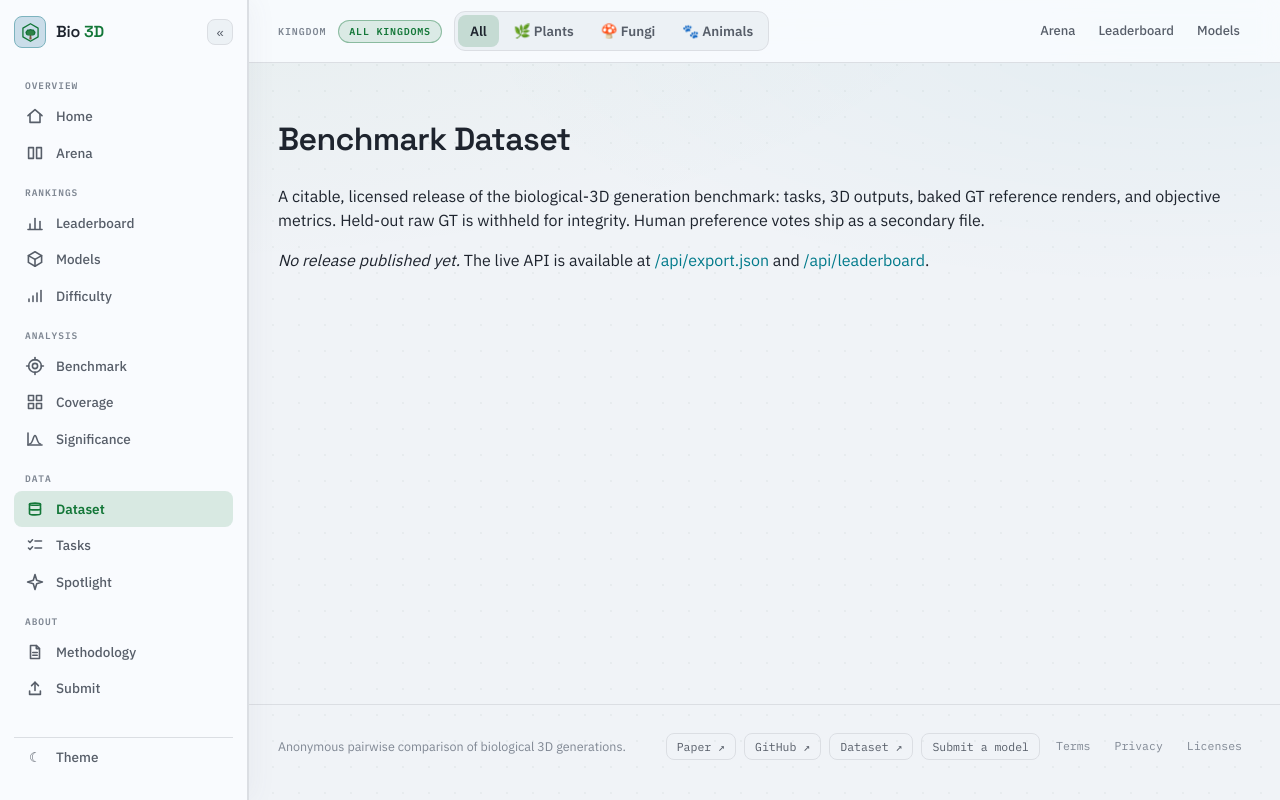
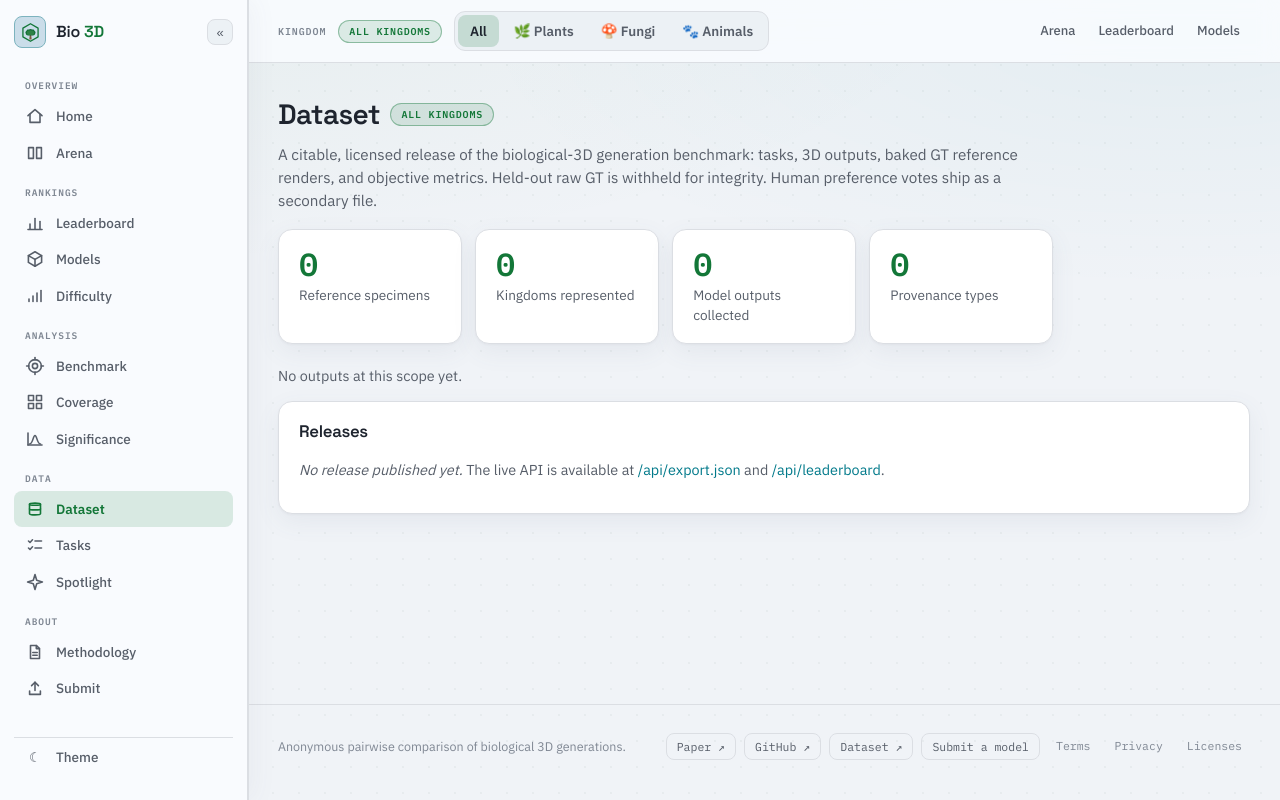
Before and after one commit to musharna/bio3d-arena, a FastAPI app: page /dataset in a window 1280 px wide. Run offline with FastAPI, Linux system fonts and the light colour scheme; some libraries are stand-ins or nearby versions.

Commit message:
feat(design): re-skin Dataset page to v2 + composition builder (task 17)
Add app.dataset.dataset_composition(db, category_ids) — stat-card counts
(reference specimens, kingdoms represented, model outputs, provenance types)
and server-computed "by kingdom" / "by tier" segmented-bar breakdowns, all
sourced from existing ReconTask/ModelOutput/TaskDifficulty/Category tables
via kingdoms.KINGDOM_OF (nothing fabricated). Wire it into the /dataset route,
scoped by request.state.kingdom, and restyle dataset.html to the v2 token set
(stat-card grid, panel-wrapped sections, scope pill) while keeping the
existing releases list + API links.

Co-Authored-By: Claude Opus 4.8 <noreply@anthropic.com>
Claude-Session: https://claude.ai/code/session_01RBu1Gn6emZ3cNwmeYBXvrU

```diff
--- a/app/main.py
+++ b/app/main.py
@@ -28,6 +28,7 @@ from sqlalchemy.orm import Session
 
 from . import (
     config,
+    dataset,
     difficulty,
     fidelity,
     ingest,
@@ -1116,7 +1117,11 @@ def dataset_page(request: Request, db: Session = Depends(get_db)):
             vf = d / "VERSION"
             if d.is_dir() and vf.is_file():
                 releases.append({"version": d.name, "version_text": vf.read_text()})
-    return templates.TemplateResponse(request, "dataset.html", {"releases": releases})
+    k_ids = kingdoms.category_ids_for_kingdom(db, request.state.kingdom)
+    composition = dataset.dataset_composition(db, k_ids)
+    return templates.TemplateResponse(
+        request, "dataset.html", {"releases": releases, "composition": composition}
+    )
 
 
 @app.get("/methodology", response_class=HTMLResponse)
--- a/app/static/style.css
+++ b/app/static/style.css
@@ -2921,3 +2921,119 @@ details.group[open] > summary.group-title::before {
   color: var(--win);
   font-weight: 700;
 }
+
+/* === Dataset (Task 17) — stat-card grid (own namespace so a future Coverage restyle
+   doesn't ripple here) + segmented composition bars for "by kingdom" / "by tier",
+   server-computed widths (no JS). === */
+.ds-stat-grid {
+  display: grid;
+  grid-template-columns: repeat(auto-fill, minmax(180px, 1fr));
+  gap: 0.85rem;
+  margin: 0 0 1.3rem;
+}
+.ds-stat-card {
+  background: var(--panel);
+  border: 1px solid var(--border);
+  border-radius: var(--r-card);
+  box-shadow: var(--shadowCard);
+  padding: 1.1rem 1.25rem;
+  display: flex;
+  flex-direction: column;
+  gap: 0.3rem;
+}
+.ds-stat-num {
+  font-size: 2rem;
+  font-weight: 700;
+  color: var(--accent);
+  line-height: 1;
+}
+.ds-stat-label {
+  color: var(--muted);
+  font-size: 0.85rem;
+}
+.ds-panel {
+  background: var(--panel);
+  border: 1px solid var(--border);
+  border-radius: var(--r-card);
+  box-shadow: var(--shadowCard);
+  padding: 1.1rem 1.25rem;
+  margin: 0 0 1.3rem;
+}
+.ds-panel h3 {
+  margin: 0 0 0.6rem;
+  font-size: 1.05rem;
+}
+.ds-bar-track {
+  display: flex;
+  width: 100%;
+  height: 22px;
+  border-radius: var(--r-ctl);
+  overflow: hidden;
+  background: var(--panel2);
+  border: 1px solid var(--border);
+}
+.ds-bar-seg {
+  height: 100%;
+  min-width: 2px;
+}
+.ds-bar-seg:not(:last-child) {
+  border-right: 1px solid var(--panel);
+}
+/* Kingdom segment colors reuse the shared accent/semantic tokens so a new kingdom
+   only needs a new .ds-seg-<slug> rule, not a new palette. */
+.ds-seg-plants {
+  background: var(--accent);
+}
+.ds-seg-fungi {
+  background: var(--accent2);
+}
+.ds-seg-animals {
+  background: var(--amber);
+}
+/* Tier segment colors mirror the difficulty gradient (easy=win, moderate=amber,
+   hard=bad) used on /difficulty's heat-map legend. */
+.ds-seg-easy {
+  background: var(--win);
+}
+.ds-seg-moderate {
+  background: var(--amber);
+}
+.ds-seg-hard {
+  background: var(--bad);
+}
+.ds-legend {
+  display: flex;
+  flex-wrap: wrap;
+  gap: 0.3rem 1rem;
+  margin-top: 0.6rem;
+  color: var(--muted);
+  font-size: 0.85rem;
+}
+.ds-legend-chip {
+  display: inline-flex;
+  align-items: center;
+  gap: 0.35rem;
+}
+.ds-legend-swatch {
+  display: inline-block;
+  width: 11px;
+  height: 11px;
+  border-radius: 3px;
+}
+.ds-release-list {
+  list-style: none;
+  margin: 0;
+  padding: 0;
+  display: flex;
+  flex-direction: column;
+  gap: 0.9rem;
+}
+.ds-release-list pre {
+  background: var(--panel2);
+  border: 1px solid var(--border);
+  border-radius: var(--r-ctl);
+  padding: 0.6rem 0.8rem;
+  font-size: 0.8rem;
+  overflow-x: auto;
+  margin: 0.4rem 0 0;
+}
--- a/app/templates/dataset.html
+++ b/app/templates/dataset.html
@@ -1,13 +1,75 @@
-{% extends "base.html" %} {% block title %}Dataset · Bio 3D Arena{% endblock %}
+{% extends "base.html" %}
+{% block title %}Dataset · Bio 3D Arena{% endblock %}
 {% block content %}
-<h1>Benchmark Dataset</h1>
-<p>
-  A citable, licensed release of the biological-3D generation benchmark: tasks,
-  3D outputs, baked GT reference renders, and objective metrics. Held-out raw GT
-  is withheld for integrity. Human preference votes ship as a secondary file.
+<section class="board ds">
+  <header class="b3d-page-head">
+    <h1>Dataset {% include "_scope_pill.html" %}</h1>
+    <p class="b3d-page-lede">
+      A citable, licensed release of the biological-3D generation benchmark: tasks, 3D
+      outputs, baked GT reference renders, and objective metrics. Held-out raw GT is
+      withheld for integrity. Human preference votes ship as a secondary file.
     </p>
+  </header>
+
+  <div class="ds-stat-grid">
+    <div class="ds-stat-card">
+      <span class="ds-stat-num mono">{{ composition.ref_specimens }}</span>
+      <span class="ds-stat-label">Reference specimens</span>
+    </div>
+    <div class="ds-stat-card">
+      <span class="ds-stat-num mono">{{ composition.kingdoms_represented }}</span>
+      <span class="ds-stat-label">Kingdoms represented</span>
+    </div>
+    <div class="ds-stat-card">
+      <span class="ds-stat-num mono">{{ composition.n_outputs }}</span>
+      <span class="ds-stat-label">Model outputs collected</span>
+    </div>
+    <div class="ds-stat-card">
+      <span class="ds-stat-num mono">{{ composition.provenance_types }}</span>
+      <span class="ds-stat-label">Provenance types</span>
+    </div>
+  </div>
+
+  {% set kingdom_label = {"plants": "Plants", "fungi": "Fungi", "animals": "Animals"} %}
+  {% set kingdom_emoji = {"plants": "\U0001F33F", "fungi": "\U0001F344", "animals": "\U0001F43E"} %}
+  {% if composition.n_outputs %}
+  <div class="ds-panel">
+    <h3>By kingdom <span class="subtle">— {{ composition.n_outputs }} model output{{ 's' if composition.n_outputs != 1 else '' }}</span></h3>
+    <div class="ds-bar-track">
+      {% for seg in composition.by_kingdom %}{% if seg.count %}
+      <div class="ds-bar-seg ds-seg-{{ seg.key }}" style="width: {{ seg.pct }}%" title="{{ kingdom_label.get(seg.key, seg.key) }}: {{ seg.count }} ({{ seg.pct }}%)"></div>
+      {% endif %}{% endfor %}
+    </div>
+    <div class="ds-legend">
+      {% for seg in composition.by_kingdom %}
+      <span class="ds-legend-chip"><span class="ds-legend-swatch ds-seg-{{ seg.key }}"></span>{{ kingdom_emoji.get(seg.key, '') }} {{ kingdom_label.get(seg.key, seg.key) }} <span class="mono">{{ seg.count }}</span></span>
+      {% endfor %}
+    </div>
+  </div>
+
+  {% if composition.by_tier | sum(attribute='count') %}
+  <div class="ds-panel">
+    <h3>By difficulty tier <span class="subtle">— {{ composition.by_tier | sum(attribute='count') }} tiered output{{ 's' if (composition.by_tier | sum(attribute='count')) != 1 else '' }}</span></h3>
+    <div class="ds-bar-track">
+      {% for seg in composition.by_tier %}{% if seg.count %}
+      <div class="ds-bar-seg ds-seg-{{ seg.key }}" style="width: {{ seg.pct }}%" title="{{ seg.key | capitalize }}: {{ seg.count }} ({{ seg.pct }}%)"></div>
+      {% endif %}{% endfor %}
+    </div>
+    <div class="ds-legend">
+      {% for seg in composition.by_tier %}
+      <span class="ds-legend-chip"><span class="ds-legend-swatch ds-seg-{{ seg.key }}"></span>{{ seg.key | capitalize }} <span class="mono">{{ seg.count }}</span></span>
+      {% endfor %}
+    </div>
+  </div>
+  {% endif %}
+  {% else %}
+  <p class="subtle">No outputs at this scope yet.</p>
+  {% endif %}
+
+  <div class="ds-panel">
+    <h3>Releases</h3>
     {% if releases %}
-<ul>
+    <ul class="ds-release-list">
       {% for r in releases %}
       <li>
         <b>{{ r.version }}</b> —
@@ -16,14 +78,17 @@
       </li>
       {% endfor %}
     </ul>
-<p>
-  See each release's <code>DATASHEET.md</code> and <code>LICENSE</code> for
-  contents and citation. API: <a href="/openapi.json">/openapi.json</a>.
+    <p class="subtle">
+      See each release's <code>DATASHEET.md</code> and <code>LICENSE</code> for contents
+      and citation. API: <a href="/openapi.json">/openapi.json</a>.
     </p>
     {% else %}
-<p>
+    <p class="subtle">
       <em>No release published yet.</em> The live API is available at
       <a href="/api/export.json">/api/export.json</a> and
       <a href="/api/leaderboard">/api/leaderboard</a>.
     </p>
-{% endif %} {% endblock %}
+    {% endif %}
+  </div>
+</section>
+{% endblock %}
```
Also changed, not shown: app/dataset.py (+85 -1 lines). Lines whose indentation alone changed are shown as unchanged.
